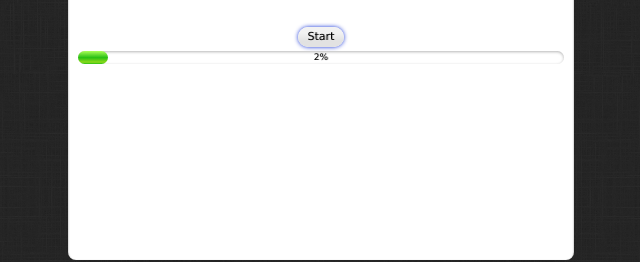
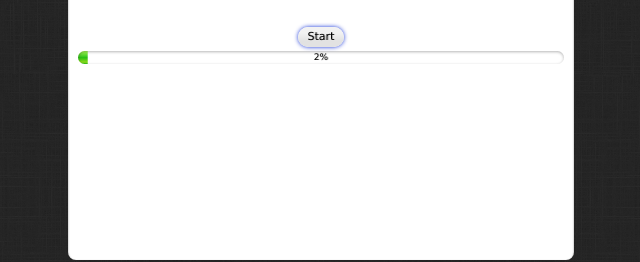
Before and after one commit to birhoff/yuri-test-cases, a plain HTML site: page index.html in a window 1280 px wide. Both pictures are taken after a click on the link "Start". Shown: the part 443-705 px from the top of the page, 319-959 px from the left. Drawn offline with Linux system fonts and the light colour scheme.

Commit message:
change progress bar to use only one element

```diff
--- a/blocks/progress/progressBar.css
+++ b/blocks/progress/progressBar.css
@@ -8,55 +8,27 @@
      position: relative;
      height: 13px;
 
+    color: #000;
+    font: normal normal 9px/13px verdana, arial;
+
+    text-shadow: 1px 0px 0px #000; /* fallback */
+    text-shadow: 1px 0px 0px rgba(0, 0, 0, 0.26);
+
      vertical-align: middle;
      text-align: center;
 
-    background: #fff;
+    background: rgb(171,255,88) no-repeat border-box; /* Old browsers */
+    background: -moz-linear-gradient(top,  rgba(171,255,88,1) 0%, rgba(40,191,20,1) 51%, rgba(139,218,26,1) 86%, rgba(40,191,20,1) 100%) no-repeat border-box; /* FF3.6+ */
+    background: -webkit-gradient(linear, left top, left bottom, color-stop(0%,rgba(171,255,88,1)), color-stop(51%,rgba(40,191,20,1)), color-stop(86%,rgba(139,218,26,1)), color-stop(100%,rgba(40,191,20,1))) no-repeat border-box; /* Chrome,Safari4+ */
+    background: -webkit-linear-gradient(top,  rgba(171,255,88,1) 0%,rgba(40,191,20,1) 51%,rgba(139,218,26,1) 86%,rgba(40,191,20,1) 100%) no-repeat border-box; /* Chrome10+,Safari5.1+ */
+    background: -o-linear-gradient(top,  rgba(171,255,88,1) 0%,rgba(40,191,20,1) 51%,rgba(139,218,26,1) 86%,rgba(40,191,20,1) 100%) no-repeat border-box; /* Opera 11.10+ */
+    background: -ms-linear-gradient(top,  rgba(171,255,88,1) 0%,rgba(40,191,20,1) 51%,rgba(139,218,26,1) 86%,rgba(40,191,20,1) 100%) no-repeat border-box; /* IE10+ */
+    background: linear-gradient(to bottom,  rgba(171,255,88,1) 0%,rgba(40,191,20,1) 51%,rgba(139,218,26,1) 86%,rgba(40,191,20,1) 100%) no-repeat border-box; /* W3C */
+    filter: progid:DXImageTransform.Microsoft.gradient( startColorstr='#abff58', endColorstr='#28bf14',GradientType=0 ) no-repeat border-box; /* IE6-9 */
+    background-size: 0% 100%;
 
      -webkit-box-shadow: inset 0px 1px 3px rgba(0, 0, 0, 0.29);
      -moz-box-shadow: inset 0px 1px 3px rgba(0, 0, 0, 0.29);
      box-shadow: inset 0px 1px 3px rgba(0, 0, 0, 0.29);
 
  }
-
-.progress-bar .progress-bar__label {
-    color: #000;
-    font: normal normal 9px/13px verdana, arial;
-
-    text-shadow: 1px 0px 0px #000; /* fallback */
-    text-shadow: 1px 0px 0px rgba(0, 0, 0, 0.26);
-
-    position: absolute;
-    top: 0;
-    left: 0;
-    width: 100%;
-    height: 100%;
-
-    z-index: 100;
-}
-
-.progress-bar .progress-bar__indicator {
-    position: absolute;
-    left: 0;
-    top: 0;
-    height: 100%;
-    display: none;
-
-    padding: 0 10px;
-    border-radius: 10px;
-
-    background: rgb(171,255,88); /* Old browsers */
-    background: -moz-linear-gradient(top,  rgba(171,255,88,1) 0%, rgba(40,191,20,1) 51%, rgba(139,218,26,1) 86%, rgba(40,191,20,1) 100%); /* FF3.6+ */
-    background: -webkit-gradient(linear, left top, left bottom, color-stop(0%,rgba(171,255,88,1)), color-stop(51%,rgba(40,191,20,1)), color-stop(86%,rgba(139,218,26,1)), color-stop(100%,rgba(40,191,20,1))); /* Chrome,Safari4+ */
-    background: -webkit-linear-gradient(top,  rgba(171,255,88,1) 0%,rgba(40,191,20,1) 51%,rgba(139,218,26,1) 86%,rgba(40,191,20,1) 100%); /* Chrome10+,Safari5.1+ */
-    background: -o-linear-gradient(top,  rgba(171,255,88,1) 0%,rgba(40,191,20,1) 51%,rgba(139,218,26,1) 86%,rgba(40,191,20,1) 100%); /* Opera 11.10+ */
-    background: -ms-linear-gradient(top,  rgba(171,255,88,1) 0%,rgba(40,191,20,1) 51%,rgba(139,218,26,1) 86%,rgba(40,191,20,1) 100%); /* IE10+ */
-    background: linear-gradient(to bottom,  rgba(171,255,88,1) 0%,rgba(40,191,20,1) 51%,rgba(139,218,26,1) 86%,rgba(40,191,20,1) 100%); /* W3C */
-    filter: progid:DXImageTransform.Microsoft.gradient( startColorstr='#abff58', endColorstr='#28bf14',GradientType=0 ); /* IE6-9 */
-
-    z-index: 50;
-}
-
-.progress-bar .progress-bar__indicator.active {
-    display: block;
-}
--- a/blocks/progress/progressBar.js
+++ b/blocks/progress/progressBar.js
@@ -6,8 +6,6 @@
     var ProgressBar = function (element, settings) {
         this._settings = $.extend({}, ProgressBar.defaults, settings);
         this._$progressBar = $(element);
-        this._$indicator = $("<span class='progress-bar__indicator'></span>");
-        this._$label = $("<span class='progress-bar__label'></span>");
         this._value = 0;
 
         this.init();
@@ -17,14 +15,11 @@
         this._$progressBar.css("width", this._settings.width);
         this._$progressBar.addClass("progress-bar");
         this._$progressBar.children().remove();
-        this._$progressBar.append(this._$indicator);
-        this._$progressBar.append(this._$label);
-        this._$label.text(this._value + "%");
+        this._$progressBar.text("0%");
     };
 
     ProgressBar.prototype.value = function () {
-        var newValue = parseInt(arguments[0], 10),
-            aspect = this._$progressBar.width() / 100;
+        var newValue = parseInt(arguments[0], 10);
 
         // get value with empty args
         if (arguments.length < 1) {
@@ -37,12 +32,8 @@
         if (newValue < 0) newValue = 0;
         if (newValue > 100) newValue = 100;
 
-        if (newValue > 0 && !this._$indicator.hasClass("active")) {
-            this._$indicator.addClass("active");
-        }
-
-        this._$label.text(newValue + "%");
-        this._$indicator.css('width', newValue * aspect);
+        this._$progressBar.text(newValue + "%");
+        this._$progressBar.css('background-size', newValue + "% 100%");
         this._value = newValue;
         return newValue;
     };
```
Lines whose indentation alone changed are shown as unchanged.
